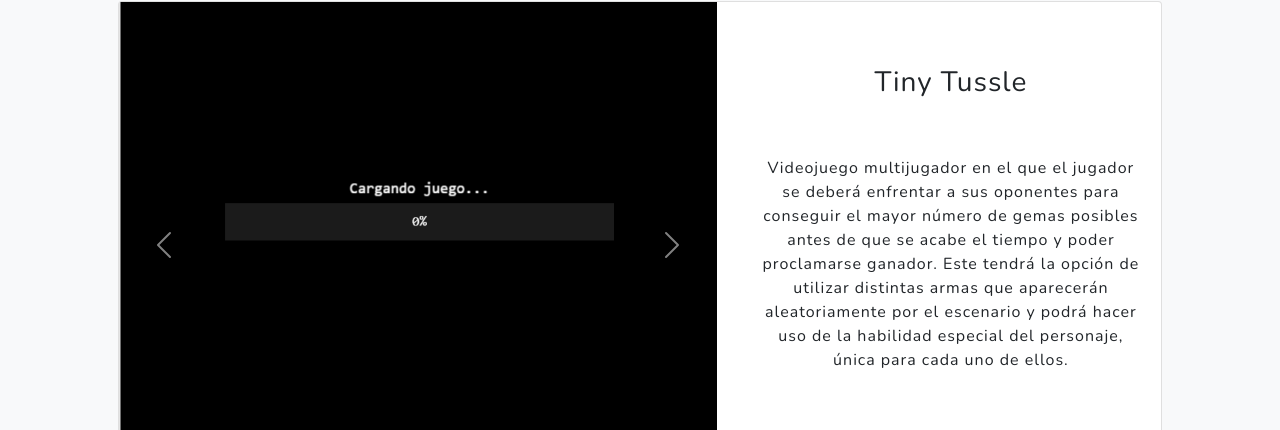
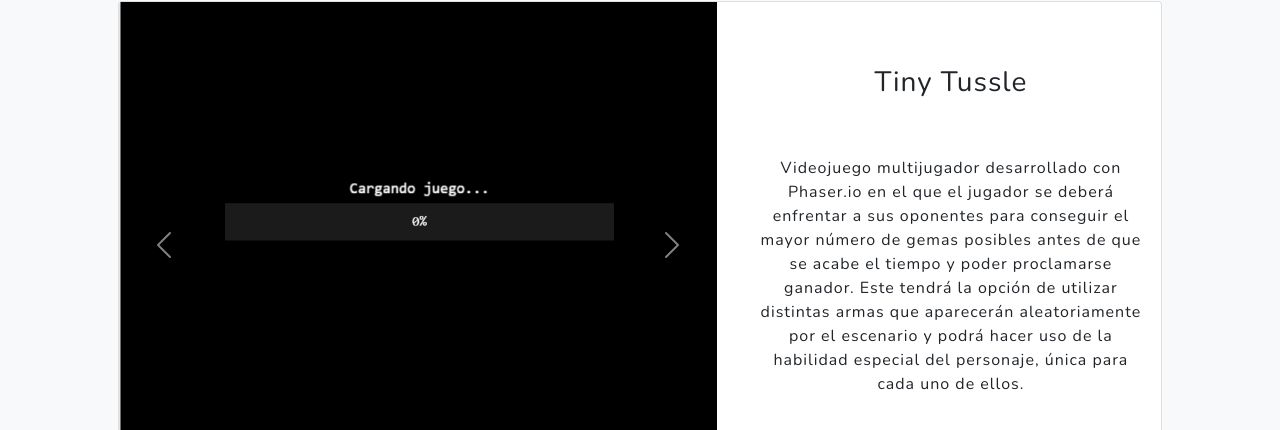
Before and after one commit to BaAmadoCamunas/BaAmadoCamunas.github.io, a plain HTML site: page pages/programacion.html in a window 1280 px wide. Shown: the part 1820-2250 px from the top of the page. Drawn offline with nearby package versions, Linux system fonts and the light colour scheme; files whose address does not match are found by name.

Commit message:
Actualización programación

```diff
--- a/pages/programacion.html
+++ b/pages/programacion.html
@@ -152,7 +152,7 @@
                                         <br></br>
                                         <h3 class="card-title text-center">Tiny Tussle</h3>
                                         <br></br>
-                                        <p class="card-text text-center text-lg-left">Videojuego multijugador en el que el jugador se deberá enfrentar a sus oponentes para conseguir el mayor número de gemas posibles antes de que se acabe el tiempo y poder proclamarse ganador. Este tendrá la opción de utilizar distintas armas que aparecerán aleatoriamente por el escenario y podrá hacer uso de la habilidad especial del personaje, única para cada uno de ellos.</p>
+                                        <p class="card-text text-center text-lg-left">Videojuego multijugador desarrollado con Phaser.io en el que el jugador se deberá enfrentar a sus oponentes para conseguir el mayor número de gemas posibles antes de que se acabe el tiempo y poder proclamarse ganador. Este tendrá la opción de utilizar distintas armas que aparecerán aleatoriamente por el escenario y podrá hacer uso de la habilidad especial del personaje, única para cada uno de ellos.</p>
                                         <br></br>
                                         <div class="row align-items-center">
                                             <div class="col-sm-2">
@@ -224,7 +224,7 @@
                             </div>
                         </div>
                     </div>
-                </div>
+              </div>
         </section>
 
         <br></br>
```
Also changed, not shown: assets/img/Logos/Flutter.png (added), assets/img/Logos/Unreal.png (added).
